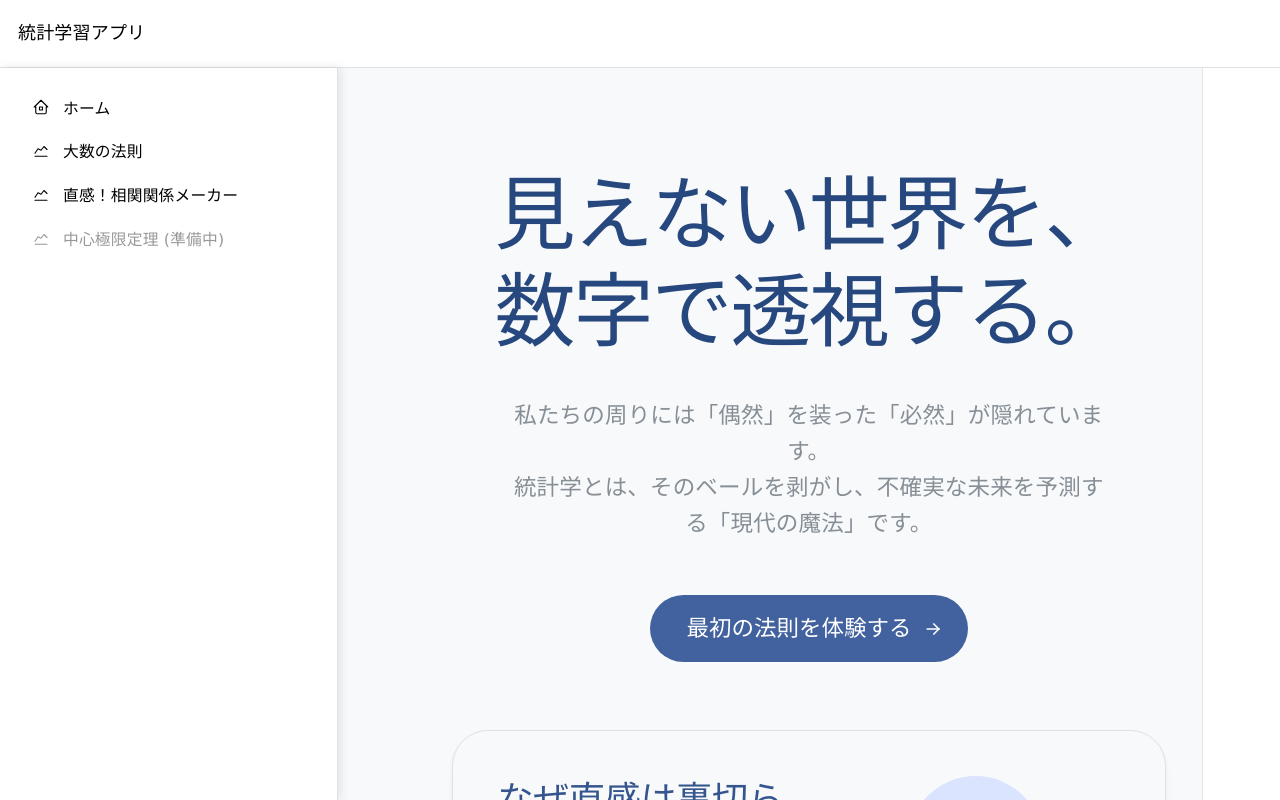
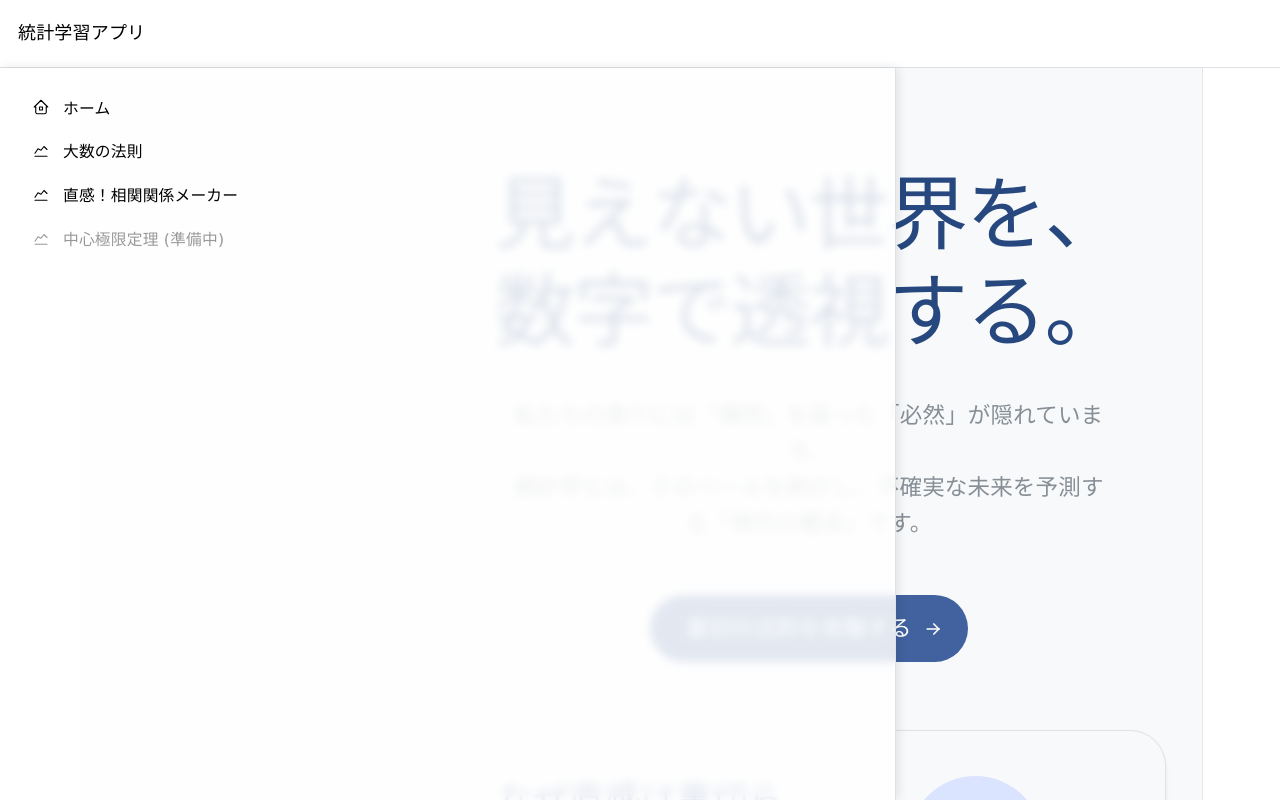
Before and after one commit to takedayasushi/statistics, a React (Vite) app: page / in a window 1280 px wide. Shown: the top 800 px of the page. Built offline with nearby package versions, Linux system fonts and the light colour scheme.

Commit message:
fix: Correctly apply navbar styles for mobile and use close() instead of toggle()

```diff
--- a/src/components/AppShell.tsx
+++ b/src/components/AppShell.tsx
@@ -4,7 +4,7 @@ import { IconChartLine, IconHome2 } from '@tabler/icons-react';
 import { Outlet } from 'react-router-dom';
 
 export function AppLayout() {
-  const [opened, { toggle }] = useDisclosure();
+  const [opened, { toggle, close }] = useDisclosure();
 
   return (
     <AppShell
@@ -18,13 +18,6 @@ export function AppLayout() {
       styles={(theme) => ({
         main: {
           backgroundColor: theme.colors.gray[0],
-        },
-        navbar: {
-          // モバイル時に横幅70%にして、少し透過させる
-          width: '70% !important',
-          backgroundColor: 'rgba(255, 255, 255, 0.95)',
-          backdropFilter: 'blur(4px)',
-          boxShadow: '2px 0 10px rgba(0, 0, 0, 0.1)',
         }
       })}
     >
@@ -35,24 +28,32 @@ export function AppLayout() {
         </Group>
       </AppShell.Header>
 
-      <AppShell.Navbar p="md">
+      <AppShell.Navbar
+        p="md"
+        style={{
+          width: '70%',
+          backgroundColor: 'rgba(255, 255, 255, 0.85)',
+          backdropFilter: 'blur(5px)',
+          boxShadow: '2px 0 10px rgba(0,0,0,0.1)'
+        }}
+      >
         <NavLink
           href="#/"
           label="ホーム"
           leftSection={<IconHome2 size="1rem" stroke={1.5} />}
-          onClick={toggle}
+          onClick={close}
         />
         <NavLink
           href="#/law-of-large-numbers"
           label="大数の法則"
           leftSection={<IconChartLine size="1rem" stroke={1.5} />}
-          onClick={toggle}
+          onClick={close}
         />
         <NavLink
           href="#/correlation"
           label="直感！相関関係メーカー"
           leftSection={<IconChartLine size="1rem" stroke={1.5} />}
-          onClick={toggle}
+          onClick={close}
         />
         <NavLink
           href="#/central-limit-theorem"
```
